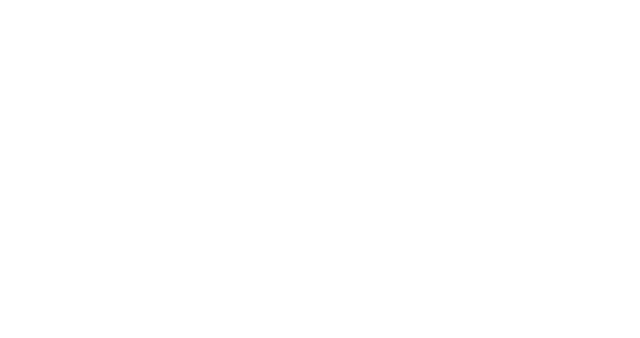
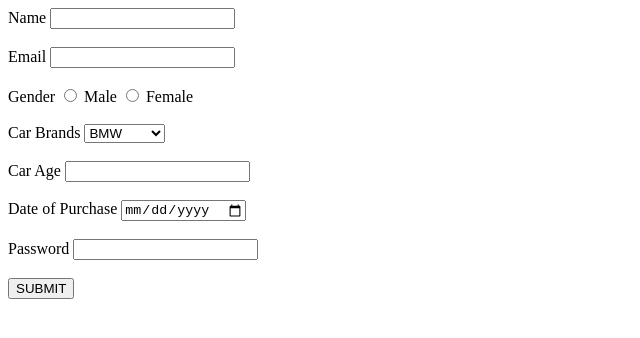
Before and after one commit to acciojob/car-insurance-form-Prasad790-sys, a website: page main.html in a window 1280 px wide. Shown: the whole page, without its empty margins (0-640 px from the left). Drawn offline with Linux system fonts and the light colour scheme.

Commit message:
created a submission

```diff
--- a/main.html
+++ b/main.html
@@ -10,7 +10,36 @@
 	<!-- the entire body must be written by student -->
     <script type="text/javascript" src="./script.js">
 </script>
-
+<form method="post">
+	<lable for='name'>Name</lable>
+	<input type="text" id='name' required>
+	<br><br>
+	<lable for='eamil'>Email</lable>
+	<input type="email"id='email' required>
+	<br><br>
+	<lable>Gender</lable>
+	<input type="radio" name='gender' value='male' required>
+	<lable for='male'>Male</lable>
+	<input type="radio" name='gender' value='male' required>
+	<lable for='female'>Female</lable>
+	<br><br>
+	<lable for='cars'>Car Brands</lable>
+	<select id='cars'>
+		<option>BMW</option>
+		<option>Audi</option>
+		<option>Mercedes</option>
+	</select>
+	<br><br>
+	<lable for='carage'>Car Age</lable>
+	<input type="number" id='carage' required>
+	<br><br>
+	<lable for='dop'>Date of Purchase</lable>
+	<input type="date" id='dop' required>
+	<br><br>
+	<lable for='password'>Password</lable>
+	<input type="password" id='password' required>
+	<br><br>
+	<input type="submit" value=SUBMIT>
 </body>
 
 </html>
```
